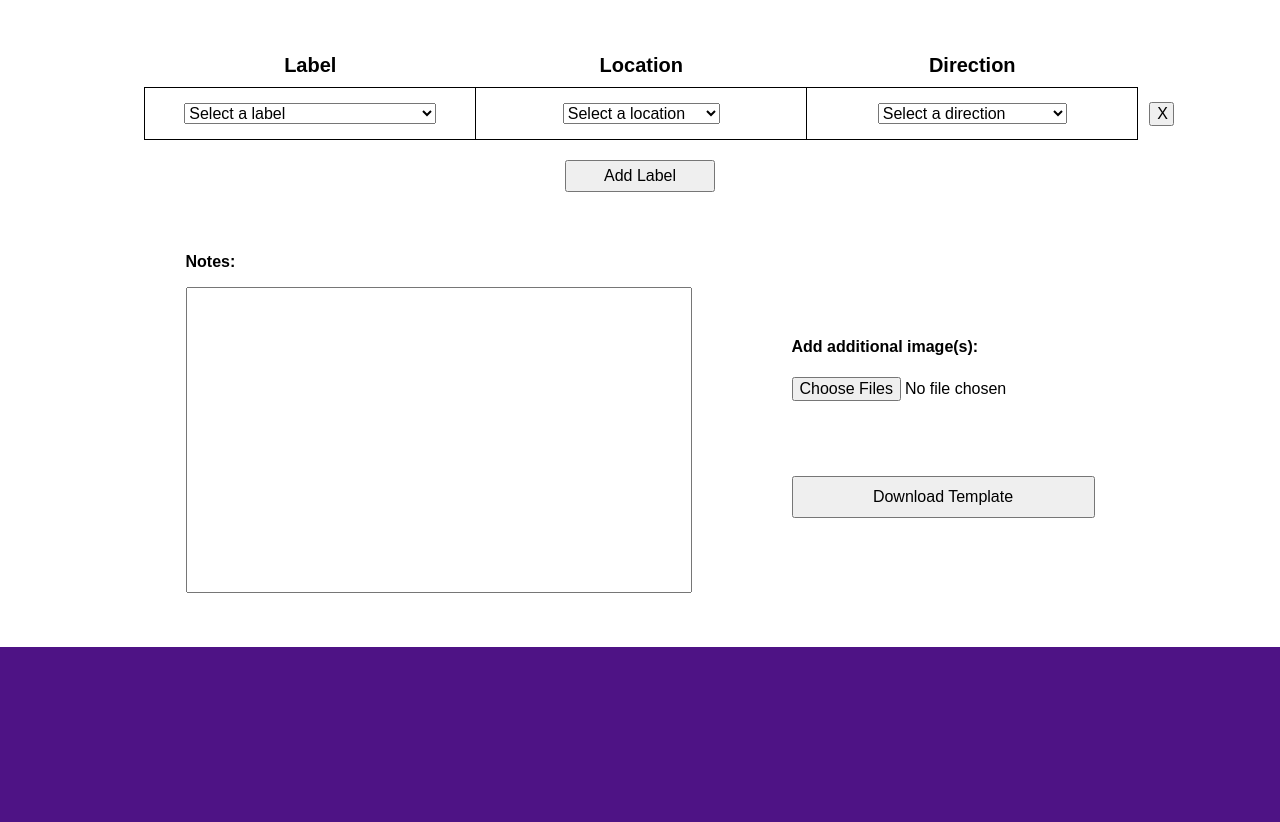
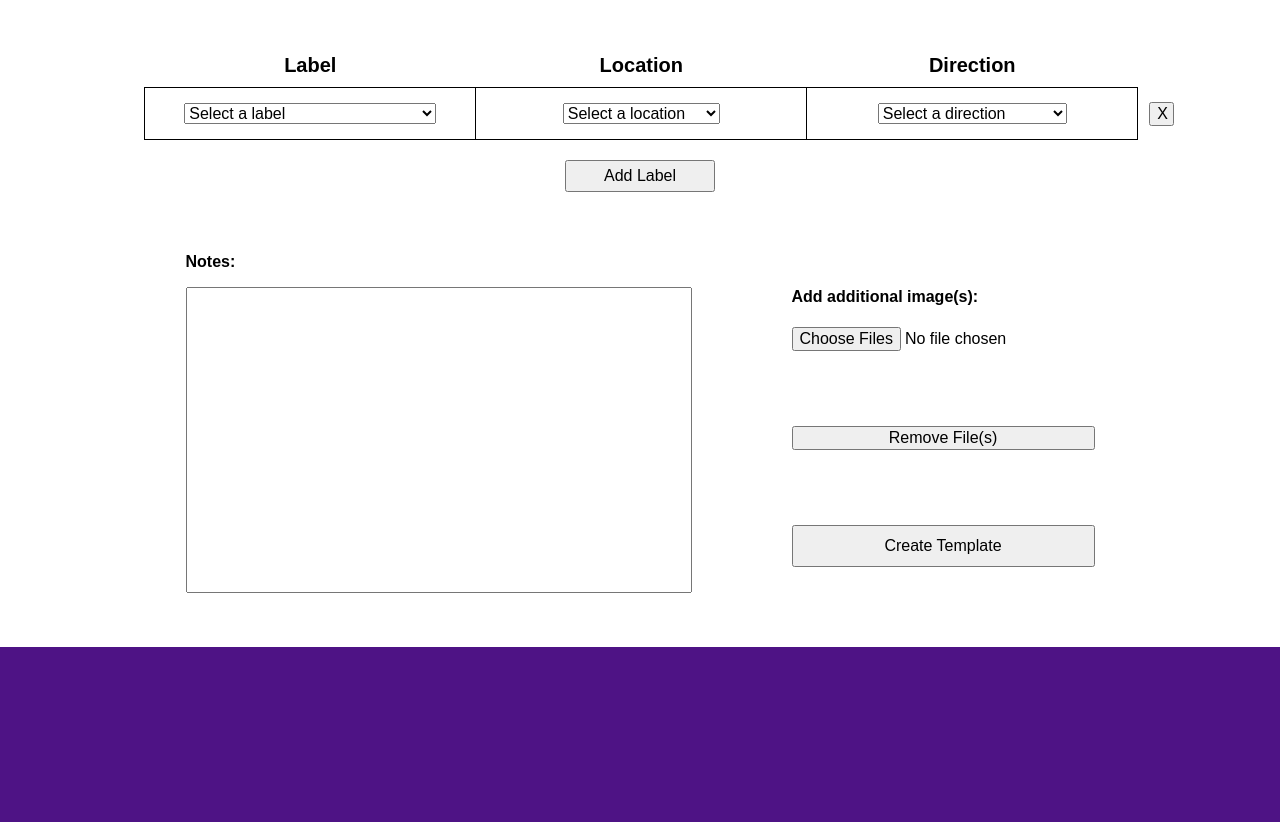
Before and after one commit to dawsw/Library-Processing-Template-Generator, a Flask app: page / in a window 1280 px wide. Shown: the part 441-1263 px from the top of the page. Run offline with Flask 3, Linux system fonts and the light colour scheme.

Commit message:
Added Remove Files button

```diff
--- a/templates/index.html
+++ b/templates/index.html
@@ -101,23 +101,20 @@
         </div>
         <div class="flex-centered notes-section">
             <div class="notes">
-                <h3>Notes:</h3>
+                <h3 class="notes-header">Notes:</h3>
                 <textarea class="notesText" name="notes"></textarea>
             </div>
             <div class="flex column images-download-section">
                 <div>
-                    <h4>Add additional image(s):</h4>
-                    <input type="file" name="imageInput" multiple>
+                    <h4 class="upload-header">Add additional image(s):</h4>
+                    <input type="file" name="imageInput" id="fileInput" multiple accept="image/*">
                 </div>
-                <button id="download-button" type="submit">Download Template</button>
+                <button type="button" onclick="deleteFileInput()" name="deleteFileButton" class="deleteFileButton">Remove File(s)</button>
+                <button id="download-button" type="submit" class="download-button">Create Template</button>
             </div>
         </div>
     </form>
 <footer>
 </footer>
-
-<script>
-</script>
-
 </body>
 </html>
```
